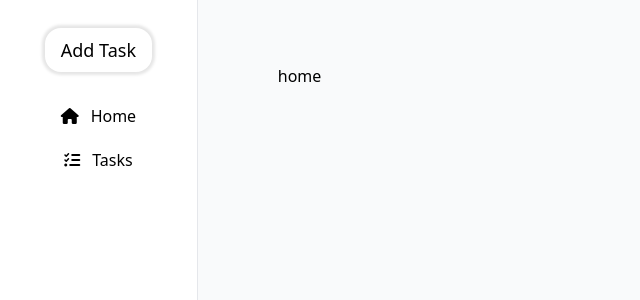
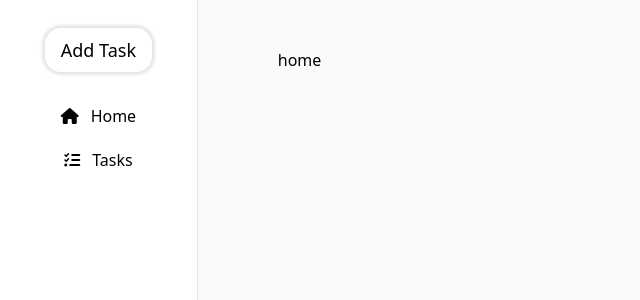
Before and after one commit to sashkaocho/todo-list, a Vue app: page /home in a window 1280 px wide. Shown: the top 300 px of the page, without its empty margins (0-640 px from the left). Built offline with nearby package versions, Linux system fonts and the light colour scheme.

Commit message:
refactor: refactored styles for main in app.vue

```diff
--- a/src/App.vue
+++ b/src/App.vue
@@ -5,7 +5,7 @@ import TheNavigationBar from "./partials/TheNavigationBar.vue";
 <template>
   <div class="flex h-[100vh]">
     <TheNavigationBar />
-    <main class="w-full pt-16 px-20 bg-gray-50 flex flex-col gap-7">
+    <main class="w-full pt-12 px-20 bg-gray-50">
       <RouterView />
     </main>
   </div>
```
